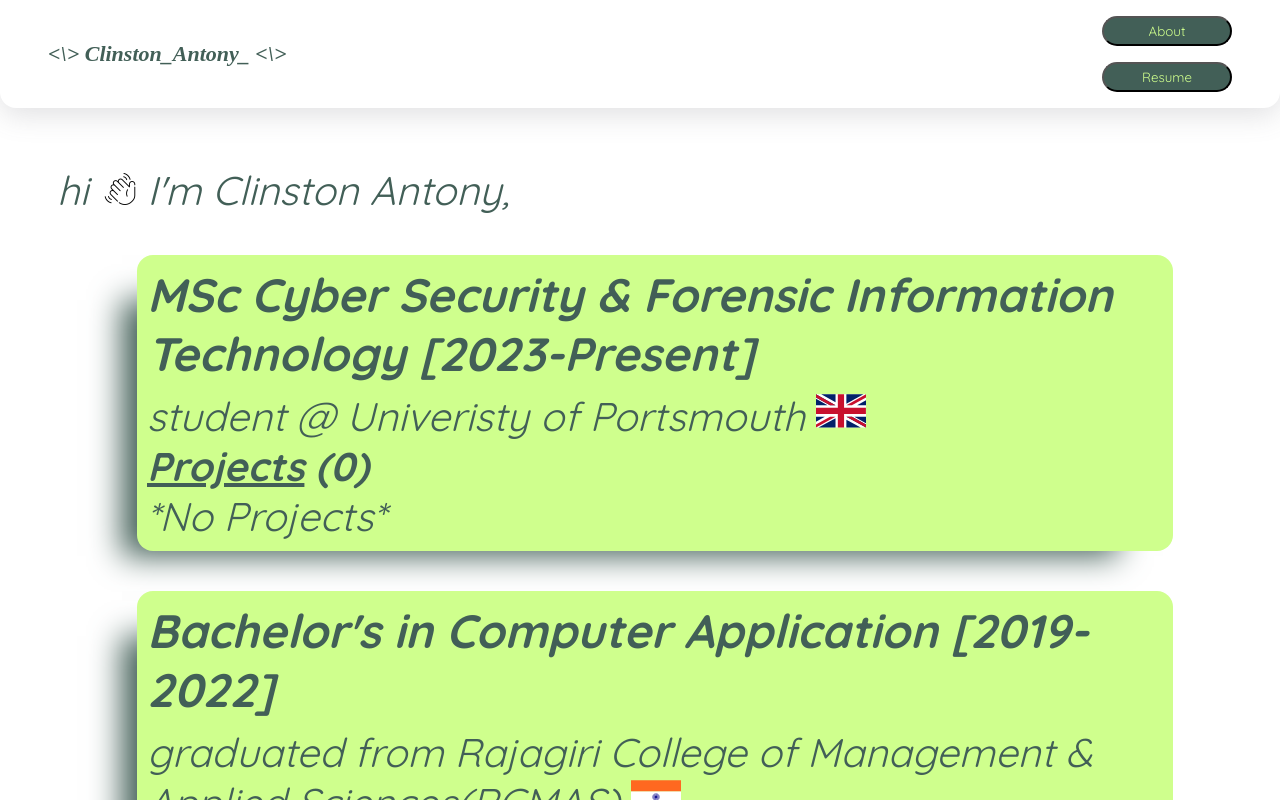
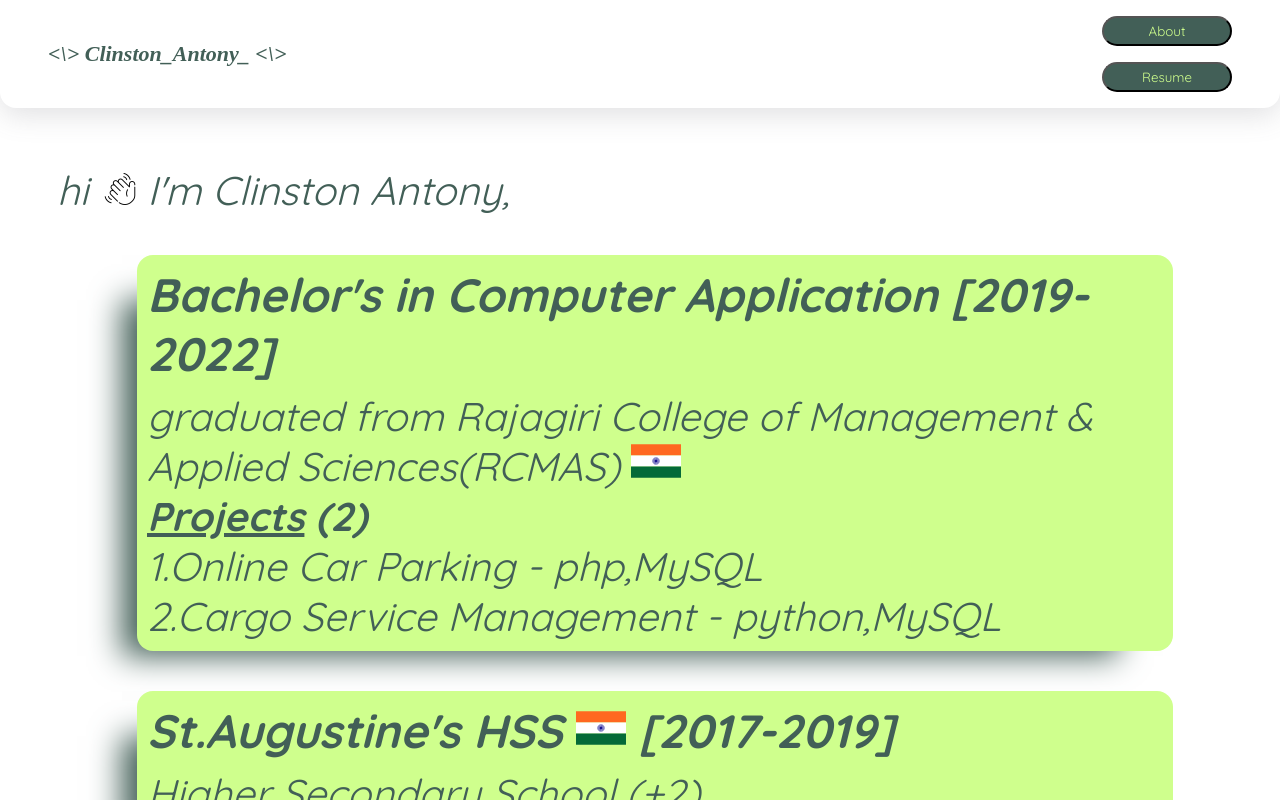
Before and after one commit to mrat0m/portfolio, a React (Create React App) app: page /about in a window 1280 px wide. Shown: the top 800 px of the page. Built offline with nearby package versions, Linux system fonts and the light colour scheme.

Commit message:
course commented

```diff
--- a/src/about.jsx
+++ b/src/about.jsx
@@ -102,7 +102,7 @@ const About = () => {
         <Divone>
             hi<img src={waving} alt="" style={{margin: '0rem 0rem 0rem 1rem'}}/> I'm Clinston Antony,
 
-            <div className="entry">
+            {/* <div className="entry">
                 <h3 className='entryHeading'>MSc Cyber Security {"&"} Forensic Information Technology <i> [2023-Present] </i></h3>
                 student @ Univeristy of Portsmouth <GB title="United Kingdom" className="icon" />
                 <br />
@@ -110,7 +110,7 @@ const About = () => {
                 <div className="projects">
                     *No Projects*
                 </div>
-            </div>
+            </div> */}
             <div className="entry">
                 <h3 className='entryHeading'>Bachelor's in Computer Application <i> [2019-2022] </i></h3>
                 graduated from Rajagiri College of Management & Applied Sciences(RCMAS) <IN title="India" className="icon" />
```
